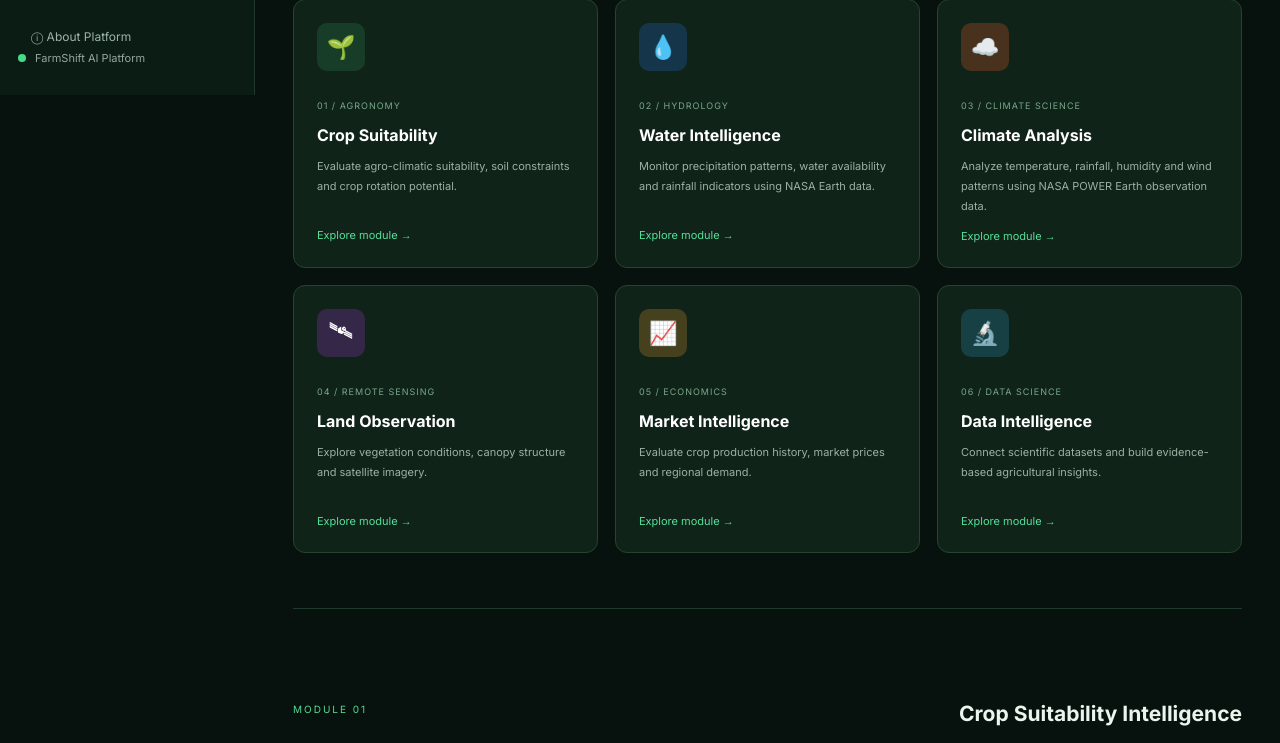
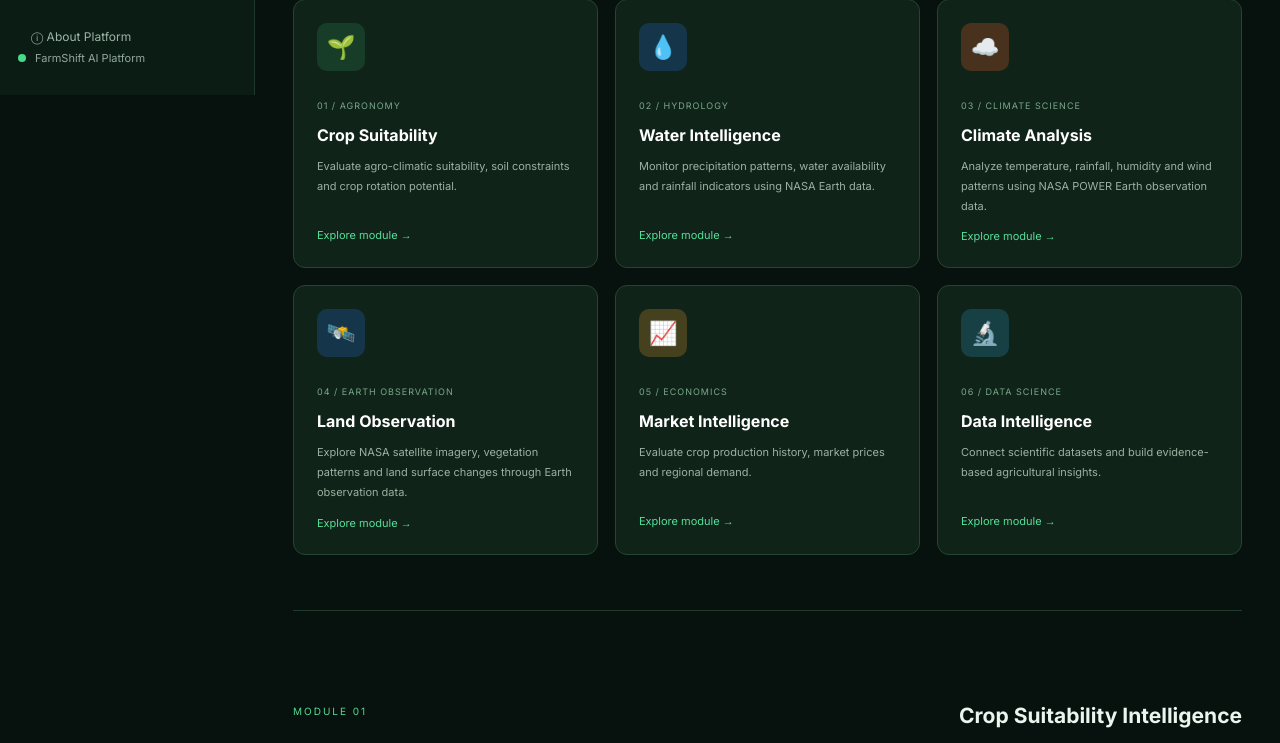
Before and after one commit to karthi31032008/one-last-time, a Flask app: page / in a window 1280 px wide. Shown: the part 705-1448 px from the top of the page. Run offline with Flask 3, Linux system fonts and the light colour scheme.

Commit message:
index.html

```diff
--- a/templates/index.html
+++ b/templates/index.html
@@ -135,13 +135,15 @@
     <span class="module-link">Explore module →</span>
 </a>
 
-        <a href="#vegetation" class="module-card">
-            <div class="module-icon purple">🛰</div>
-            <span class="module-number">04 / REMOTE SENSING</span>
-            <h3>Land Observation</h3>
-            <p>Explore vegetation conditions, canopy structure and satellite imagery.</p>
-            <span class="module-link">Explore module →</span>
-        </a>
+
+<a href="/land-observation" class="module-card">
+    <div class="module-icon blue">🛰️</div>
+    <span class="module-number">04 / EARTH OBSERVATION</span>
+    <h3>Land Observation</h3>
+    <p>Explore NASA satellite imagery, vegetation patterns and land surface changes through Earth observation data.</p>
+    <span class="module-link">Explore module →</span>
+</a>
+
 
         <a href="#market" class="module-card">
             <div class="module-icon yellow">📈</div>
```
